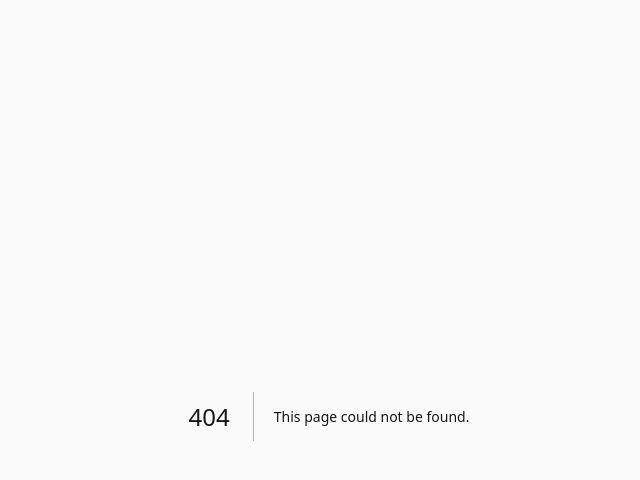
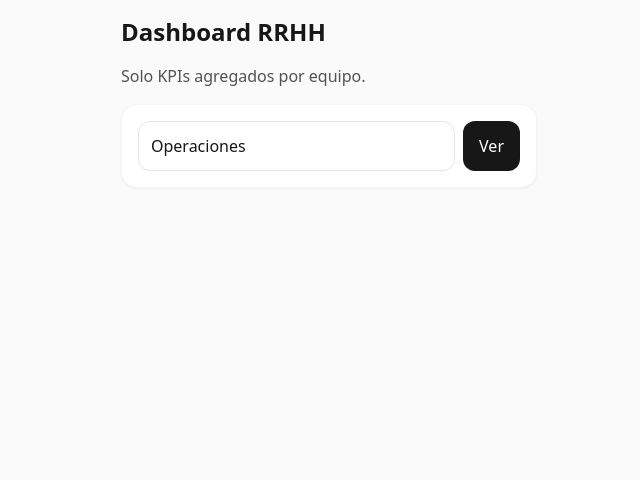
Before and after one commit to Lucianogalizia/rrhh, a Next.js app in the folder apps/web/: page /rrhh in a window 1280 px wide. Before the commit this address had no page. Shown: the top 480 px of the page, without its empty margins (311-951 px from the left). Built offline with nearby package versions, Linux system fonts and the light colour scheme; no server answers.

Commit message:
Create page.tsx

```diff
--- /dev/null
+++ b/apps/web/src/app/rrhh/page.tsx
@@ -0,0 +1,49 @@
+"use client";
+
+import { useState } from "react";
+import { Card } from "@/components/Card";
+import { apiGet } from "@/lib/api";
+
+export default function RRHHPage() {
+  const [team, setTeam] = useState("Operaciones");
+  const [data, setData] = useState<any>(null);
+  const [err, setErr] = useState<string | null>(null);
+
+  async function load() {
+    setErr(null);
+    try {
+      const resp = await apiGet(`/rrhh/team/${encodeURIComponent(team)}`);
+      setData(resp);
+    } catch {
+      setErr("No autorizado o sin datos.");
+    }
+  }
+
+  return (
+    <div className="space-y-4">
+      <h1 className="text-2xl font-semibold">Dashboard RRHH</h1>
+      <p className="text-neutral-600">Solo KPIs agregados por equipo.</p>
+
+      <Card>
+        <div className="flex gap-2">
+          <input
+            className="flex-1 rounded-xl border border-neutral-200 p-3"
+            value={team}
+            onChange={(e) => setTeam(e.target.value)}
+          />
+          <button className="rounded-xl bg-neutral-900 px-4 text-white" onClick={load}>
+            Ver
+          </button>
+        </div>
+
+        {err ? <div className="mt-2 text-sm text-red-600">{err}</div> : null}
+      </Card>
+
+      {data?.kpis ? (
+        <Card>
+          <pre className="text-sm overflow-auto">{JSON.stringify(data, null, 2)}</pre>
+        </Card>
+      ) : null}
+    </div>
+  );
+}
```
